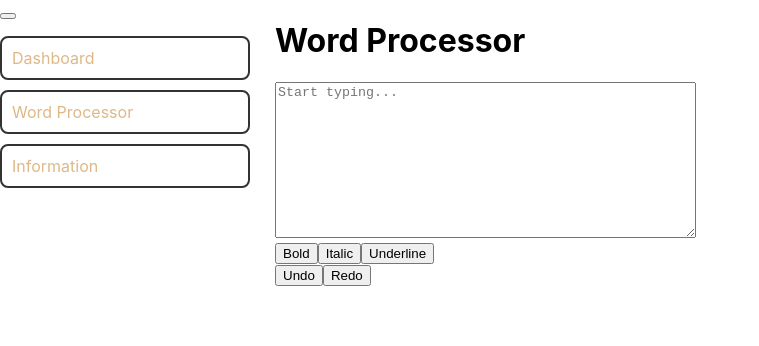
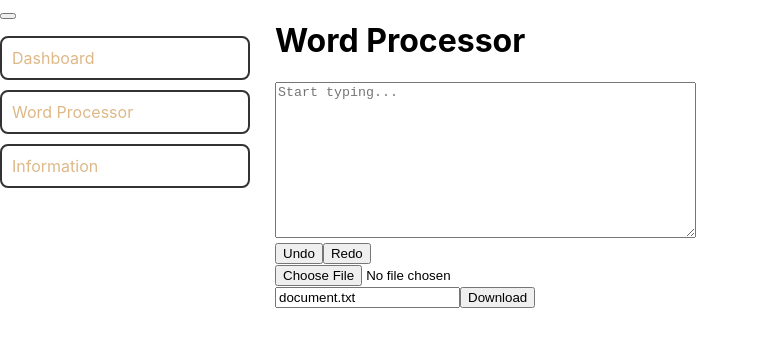
Before and after one commit to PortableHatchet/writer, a React (Create React App) app: page /WordProcessor in a window 1280 px wide. Shown: the top 346 px of the page, without its empty margins (0-759 px from the left). Built offline with nearby package versions, Linux system fonts and the light colour scheme.

Commit message:
can now save and upload .txt files from the computer

```diff
--- a/src/wordProcessor.jsx
+++ b/src/wordProcessor.jsx
@@ -4,20 +4,9 @@ function WordProcessor() {
   const [content, setContent] = useState('');
   const [undoStack, setUndoStack] = useState([]);
   const [redoStack, setRedoStack] = useState([]);
+  const [customFilename, setCustomFilename] = useState('document.txt'); // Default filename
+
   const textAreaRef = useRef(null);
-
-  const applyFormatting = (formatting) => {
-    const textarea = textAreaRef.current;
-    const startPos = textarea.selectionStart;
-    const endPos = textarea.selectionEnd;
-    const text = textarea.value;
-
-    const formattedText = text.substring(0, startPos) + formatting + text.substring(startPos, endPos) + text.substring(endPos);
-
-    setContent(formattedText);
-    textarea.focus();
-    textarea.setSelectionRange(startPos, endPos + formatting.length);
-  };
 
   const handleContentChange = (e) => {
     const newContent = e.target.value;
@@ -25,25 +14,6 @@ function WordProcessor() {
     setRedoStack([]); // Clear redo stack when content changes
     setContent(newContent);
   };
-
-  const handleBold = () => {
-    applyFormatting('**Bold Text**');
-  };
-
-  const handleItalic = () => {
-    applyFormatting('*Italic Text*');
-  };
-
-  const handleUnderline = () => {
-    applyFormatting('__Underlined Text__');
-  };
-
-
-
-
-
-
-
 
   const handleUndo = () => {
     if (undoStack.length > 0) {
@@ -61,6 +31,45 @@ function WordProcessor() {
     }
   };
 
+  const extractPlainTextFromRTF = (rtfContent) => {
+    // Use a regular expression to remove RTF formatting
+    const plainText = rtfContent.replace(/\\[^{}]+{[^{}]*}/g, '');
+    return plainText;
+  };
+
+  const handleCustomFilenameChange = (e) => {
+    setCustomFilename(e.target.value);
+  };
+
+  const handleFileUpload = (event) => {
+    const selectedFile = event.target.files[0];
+    if (selectedFile) {
+      const reader = new FileReader();
+      reader.onload = function (e) {
+        const fileContent = e.target.result;
+        const plainTextContent = extractPlainTextFromRTF(fileContent);
+        // Set the content of the textarea to the extracted plain text
+        setContent(plainTextContent);
+      };
+      reader.readAsText(selectedFile);
+    }
+  };
+  const handleDownload = () => {
+    const blob = new Blob([content], { type: 'text/plain' });
+
+    const url = URL.createObjectURL(blob);
+
+    const anchor = document.createElement('a');
+    anchor.href = url;
+
+    anchor.download = customFilename;
+
+    anchor.click();
+
+    URL.revokeObjectURL(url);
+  };
+
+
   return (
     <div>
       <h1>Word Processor</h1>
@@ -74,13 +83,20 @@ function WordProcessor() {
       />
       {/* You can add more formatting and editing features here */}
       <div>
-        <button onClick={handleBold}>Bold</button>
-        <button onClick={handleItalic}>Italic</button>
-        <button onClick={handleUnderline}>Underline</button>
+        <button onClick={handleUndo}>Undo</button>
+        <button onClick={handleRedo}>Redo</button>
       </div>
       <div>
-        <button onClick={handleUndo}>Undo</button>
-        <button onClick={handleRedo}>Redo</button>
+        <input type="file" onChange={handleFileUpload} />
+        <div>
+        <input
+          type="text"
+          value={customFilename}
+          onChange={handleCustomFilenameChange}
+          placeholder="Enter custom filename"
+        />
+        <button onClick={handleDownload}>Download</button>
+      </div>
       </div>
     </div>
   );
```
